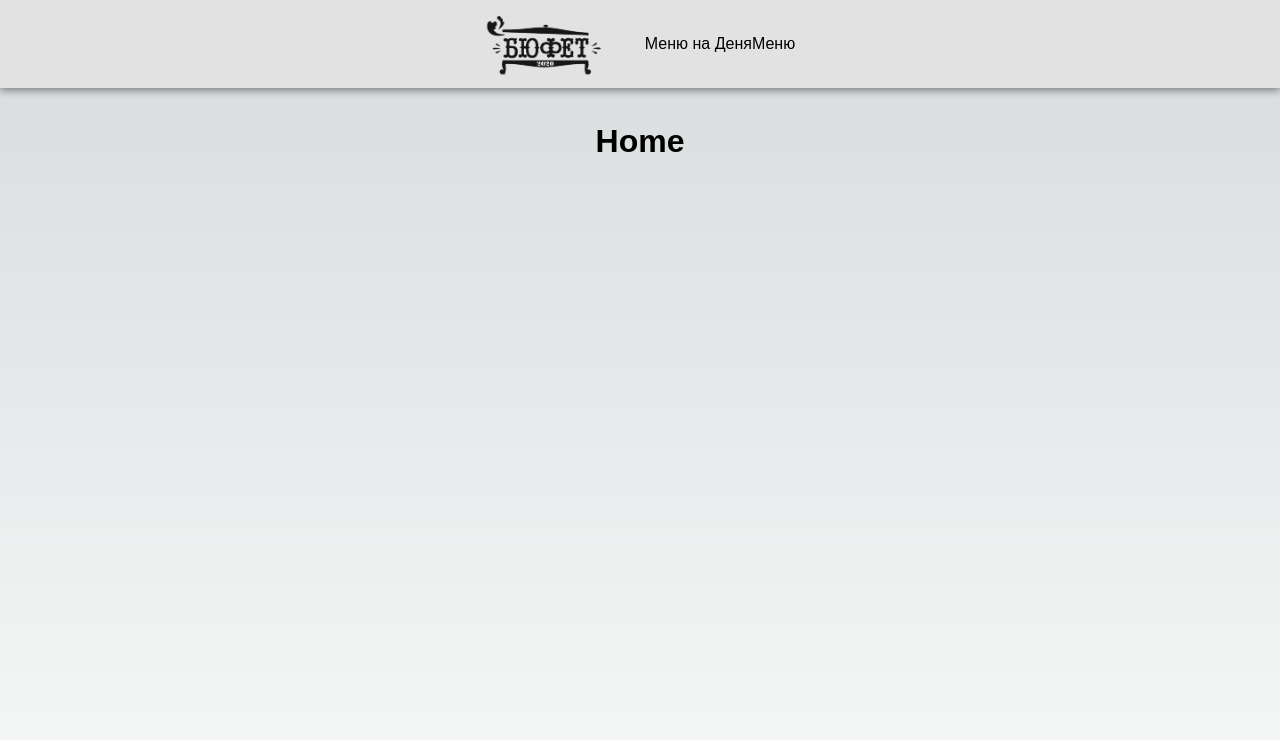
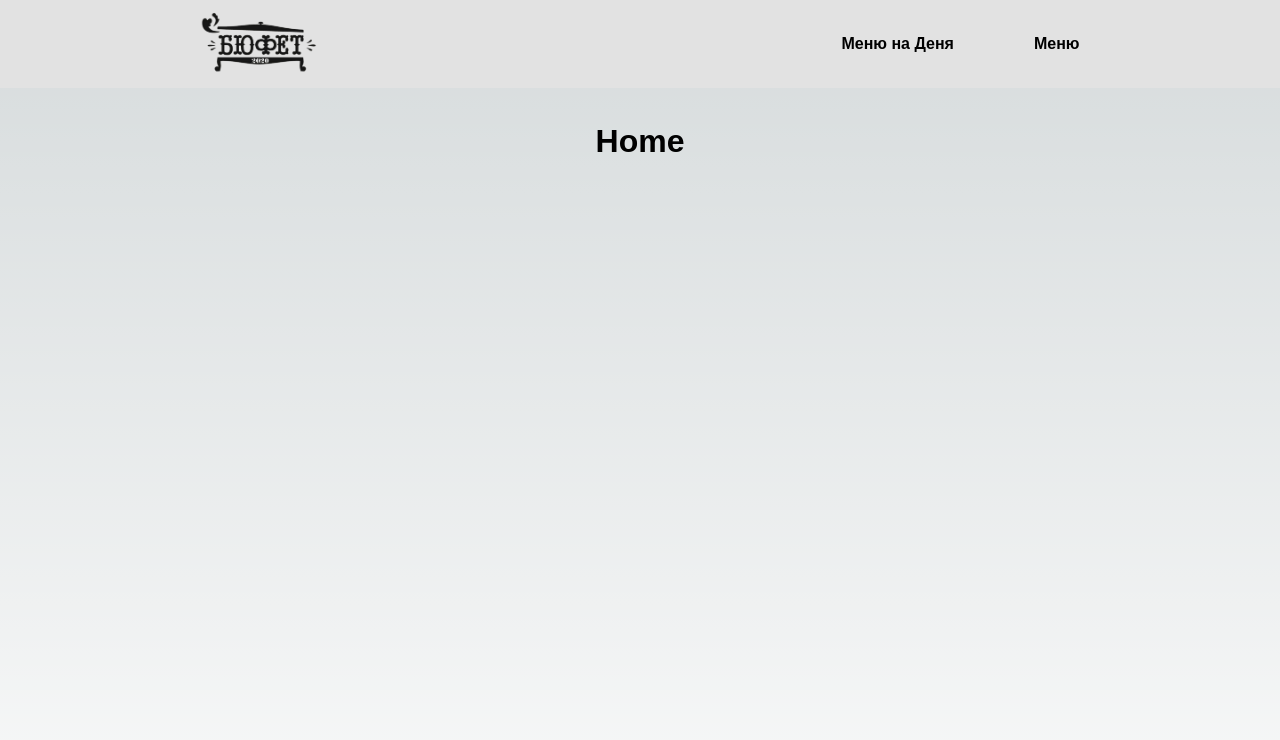
Before and after one commit to BoyanK95/bufet-restaurant-app, a Next.js app: page / in a window 1280 px wide. Shown: the top 740 px of the page. Built offline with nearby package versions, Linux system fonts and the light colour scheme.

Commit message:
frsy(homepage-path): added / link to image
changed also styles of nav, nav layout is standardised and finished

```diff
--- a/src/components/Layout/Navbar/Navbar.js
+++ b/src/components/Layout/Navbar/Navbar.js
@@ -6,7 +6,9 @@ function NavbarCustomComponent() {
     return (
         <>
             <nav className={classes.nav}>
-                <DarkLogo />
+                <Link href='/'>
+                    <DarkLogo />
+                </Link>
                 <ul>
                     <li>
                         <Link href='/menu-of-the-day'>Меню на Деня</Link>
--- a/src/components/Layout/Navbar/Navbar.module.css
+++ b/src/components/Layout/Navbar/Navbar.module.css
@@ -7,10 +7,10 @@
     background-color: #e2e2e2;
     color: rgb(0, 0, 0);
     display: flex;
-    justify-content: center;
+    justify-content: space-around;
     align-items: center;
-    box-shadow: 0 2px 8px rgba(0, 0, 0, 0.25);
-    /* z-index: 10;  */
+    /* box-shadow: 0 2px 7px rgba(255, 255, 255, 0.306); */
+    z-index: 10;
   }
 
   .nav ul {
@@ -20,4 +20,6 @@
 
   .nav li {
     text-decoration: none;
+    margin-left: 5rem;
+    font-weight: 800;
   }
```
